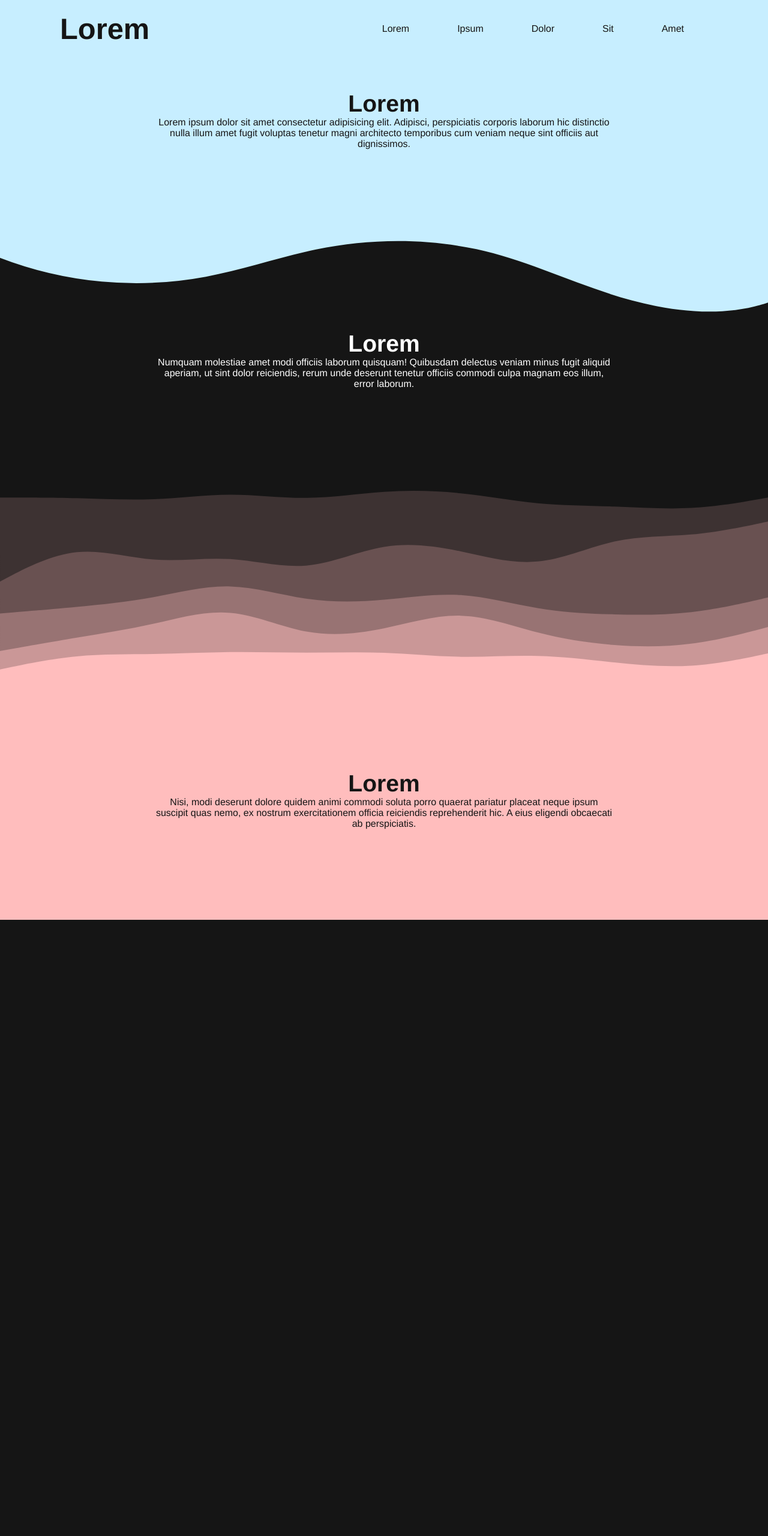
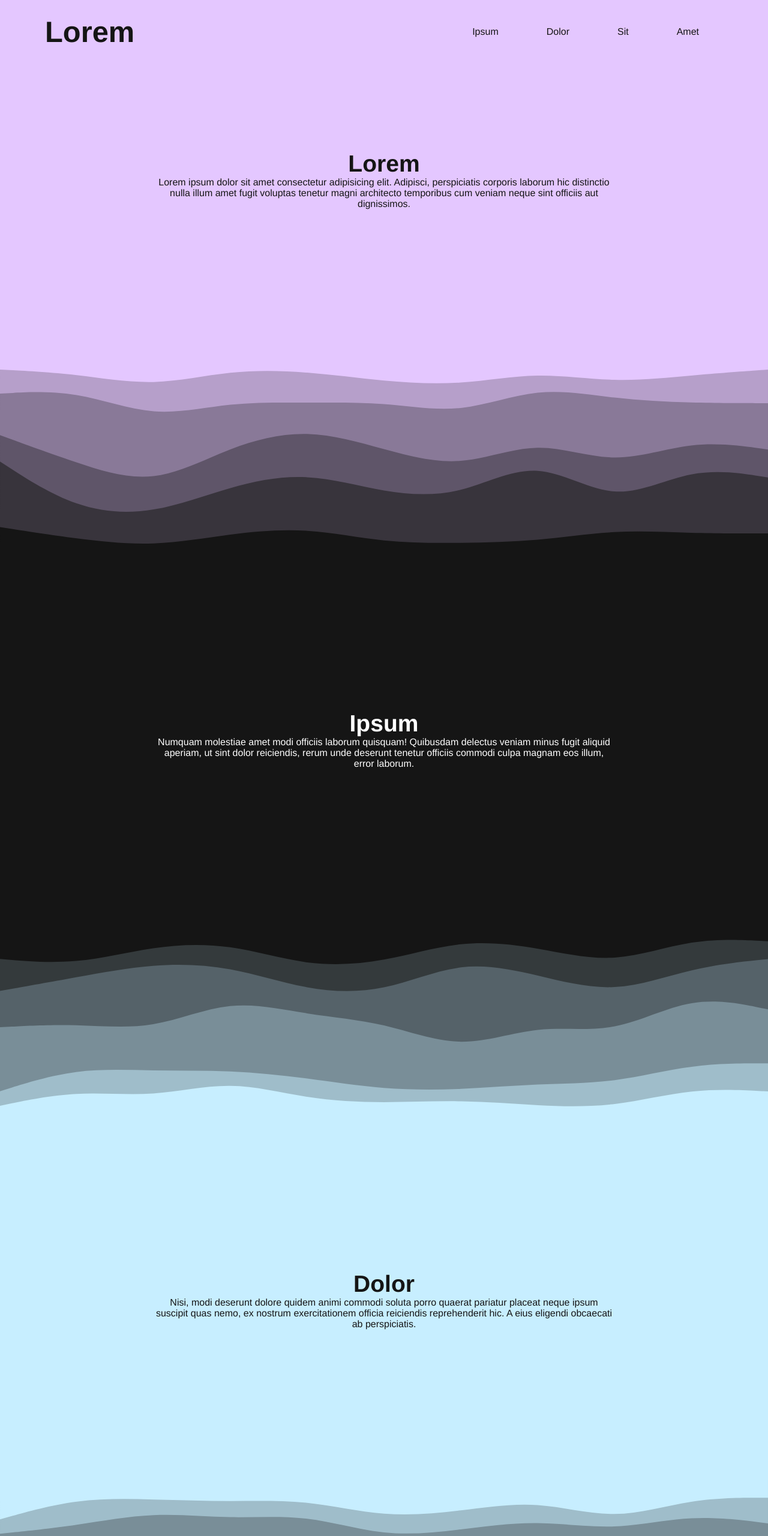
Before and after one commit to jas9n/playground, a website built with Vite: page project/index.html in a window 1280 px wide. Shown: the top 2560 px of the page at 60% size. Before the commit the page ends 1533 px from the top, so only its background shows below. Built offline with nearby package versions, Linux system fonts and the light colour scheme; files whose address does not match are found by name.

Commit message:
website layout
smooth scrolling
svg wave sections

```diff
--- a/project/css/style.css
+++ b/project/css/style.css
@@ -4,10 +4,14 @@
   margin: 0;
   padding: 0;
   box-sizing: border-box;
+  scroll-behavior: smooth;
 }
 
 body {
-  min-height: 100vh;
+  background-color: #151515;
+  color: #fff;
+  min-height: 200vh;
+  scroll-behavior: smooth;
 }
 
 h1 {
@@ -41,16 +45,6 @@ li {
   font-family: var(--main-font);
 }
 
-.dark {
-  background-color: #151515;
-  color: #fff;
-}
-
-.light {
-  background-color: #fff;
-  color: #151515;
-}
-
 header {
   position: fixed;
   top: 0;
@@ -59,20 +53,14 @@ header {
   display: flex;
   align-items: center;
   justify-content: space-between;
-  padding: 20px 100px;
+  padding: 25px 75px;
   transition: all 0.5s;
   z-index: 1;
 }
 
-.dark header.nav {
-  background-color: rgba(255, 255, 255, 0.7);
-}
-.light header.nav {
-  background-color: rgba(21, 21, 21, 0.3);
-}
-
 header.nav {
-  padding: 5px 100px;
+  background-color: rgba(255, 255, 255, 0.3);
+  padding: 8px 100px;
 }
 
 header.sticky .logo,
@@ -112,46 +100,34 @@ header.sticky li a {
   color: #a1a1a1;
 }
 
-section {
+.lorem,
+.ipsum,
+.dolor,
+.sit,
+.amet {
   position: relative;
   display: flex;
   flex-direction: column;
   align-items: center;
   justify-content: center;
-  min-height: 400px;
+  min-height: 600px;
   padding: 100px 20vw;
 }
 
-.blue {
+.lorem {
+  background-color: #e4c7ff;
+  color: #151515;
+}
+.dolor {
   background-color: #c7eeff;
   color: #151515;
 }
-.pink {
+.amet {
   background-color: #ffbdbd;
   color: #151515;
 }
 
 /*shapedivider.app*/
-.wave {
-  position: absolute;
-  top: 0;
-  left: 0;
-  width: 100%;
-  overflow: hidden;
-  line-height: 0;
-}
-
-.wave svg {
-  position: relative;
-  display: block;
-  width: calc(100% + 1.3px);
-  height: 130px;
-}
-
-.wave .shape-fill {
-  fill: #c7eeff;
-}
-
 /*haikei.app*/
 .spacer {
   aspect-ratio: 960/250;
@@ -161,10 +137,18 @@ section {
   background-size: cover;
 }
 
-.dark-waves {
-  background-image: url("/darkwaves.svg");
+.waves1 {
+  background-image: url("/waves1.svg");
 }
 
-.light-waves {
-  background-image: url("/lightwaves.svg");
+.waves2 {
+  background-image: url("/waves2.svg");
 }
+
+.waves3 {
+  background-image: url("/waves3.svg");
+}
+
+.waves4 {
+  background-image: url("/waves4.svg");
+}
--- a/project/index.html
+++ b/project/index.html
@@ -7,35 +7,39 @@
     <link rel="stylesheet" href="./css/style.css">
     <title>Document</title>
 </head>
-<body class="dark">
+<body>
     <header class="nav">
         <h1><a href="#" class="logo" >Lorem</a></h1>
         <ul class="nav-list">
-            <li><a>Lorem</a></li>
-            <li><a>Ipsum</a></li>
-            <li><a>Dolor</a></li>
-            <li><a>Sit</a></li>
-            <li><a id="mode">Amet</a></li>
+            <!-- <li><a href="#lorem">Lorem</a></li> -->
+            <li><a href="#ipsum">Ipsum</a></li>
+            <li><a href="#dolor">Dolor</a></li>
+            <li><a href="#sit">Sit</a></li>
+            <li><a href="#amet">Amet</a></li>
         </ul>
     </header>
-    <section class="blue">
+    <section class="lorem">
         <h2>Lorem</h2>
         <p>Lorem ipsum dolor sit amet consectetur adipisicing elit. Adipisci, perspiciatis corporis laborum hic distinctio nulla illum amet fugit voluptas tenetur magni architecto temporibus cum veniam neque sint officiis aut dignissimos.</p>
     </section>
-    <section>
-        <h2>Lorem</h2>
+    <div class="spacer waves1"></div>
+    <section id="ipsum" class="ipsum">
+        <h2>Ipsum</h2>
         <p>Numquam molestiae amet modi officiis laborum quisquam! Quibusdam delectus veniam minus fugit aliquid aperiam, ut sint dolor reiciendis, rerum unde deserunt tenetur officiis commodi culpa magnam eos illum, error laborum.</p>
-        <div class="wave">
-            <svg data-name="Layer 1" xmlns="http://www.w3.org/2000/svg" viewBox="0 0 1200 120" preserveAspectRatio="none">
-                <path d="M321.39,56.44c58-10.79,114.16-30.13,172-41.86,82.39-16.72,168.19-17.73,250.45-.39C823.78,31,906.67,72,985.66,92.83c70.05,18.48,146.53,26.09,214.34,3V0H0V27.35A600.21,600.21,0,0,0,321.39,56.44Z" class="shape-fill"></path>
-            </svg>
-        </div>
     </section>
-
-    <div id="toggle" class="spacer dark-waves"></div>
-
-    <section class="pink">
-        <h2>Lorem</h2>
+    <div class="spacer waves2"></div>
+    <section id="dolor" class="dolor">
+        <h2>Dolor</h2>
+        <p>Nisi, modi deserunt dolore quidem animi commodi soluta porro quaerat pariatur placeat neque ipsum suscipit quas nemo, ex nostrum exercitationem officia reiciendis reprehenderit hic. A eius eligendi obcaecati ab perspiciatis.</p>
+    </section>
+    <div class="spacer waves3"></div>
+    <section id="sit" class="sit">
+        <h2>Sit</h2>
+        <p>Nisi, modi deserunt dolore quidem animi commodi soluta porro quaerat pariatur placeat neque ipsum suscipit quas nemo, ex nostrum exercitationem officia reiciendis reprehenderit hic. A eius eligendi obcaecati ab perspiciatis.</p>
+    </section>
+    <div class="spacer waves4"></div>
+    <section id="amet" class="amet">
+        <h2>Amet</h2>
         <p>Nisi, modi deserunt dolore quidem animi commodi soluta porro quaerat pariatur placeat neque ipsum suscipit quas nemo, ex nostrum exercitationem officia reiciendis reprehenderit hic. A eius eligendi obcaecati ab perspiciatis.</p>
     </section>
     <script src="./js/main.js"></script>
--- a/project/js/main.js
+++ b/project/js/main.js
@@ -7,19 +7,3 @@ window.addEventListener("scroll", function () {
   const header = document.querySelector("header");
   header.classList.toggle("nav", window.scrollY > 0);
 });
-
-const mode = document.querySelector("#mode");
-const toggle = document.querySelector("#toggle");
-mode.addEventListener("click", function () {
-  if (document.body.classList.contains("dark")) {
-    document.body.classList.add("light");
-    document.body.classList.remove("dark");
-    toggle.classList.add("light-waves");
-    toggle.classList.remove("dark-waves");
-  } else {
-    document.body.classList.add("dark");
-    document.body.classList.remove("light");
-    toggle.classList.add("dark-waves");
-    toggle.classList.remove("light-waves");
-  }
-});
```
Also changed, not shown: project/public/darkwaves.svg (deleted), project/public/lightwaves.svg (deleted), project/public/waves1.svg (added), project/public/waves2.svg (added), project/public/waves3.svg (added), project/public/waves4.svg (added).
